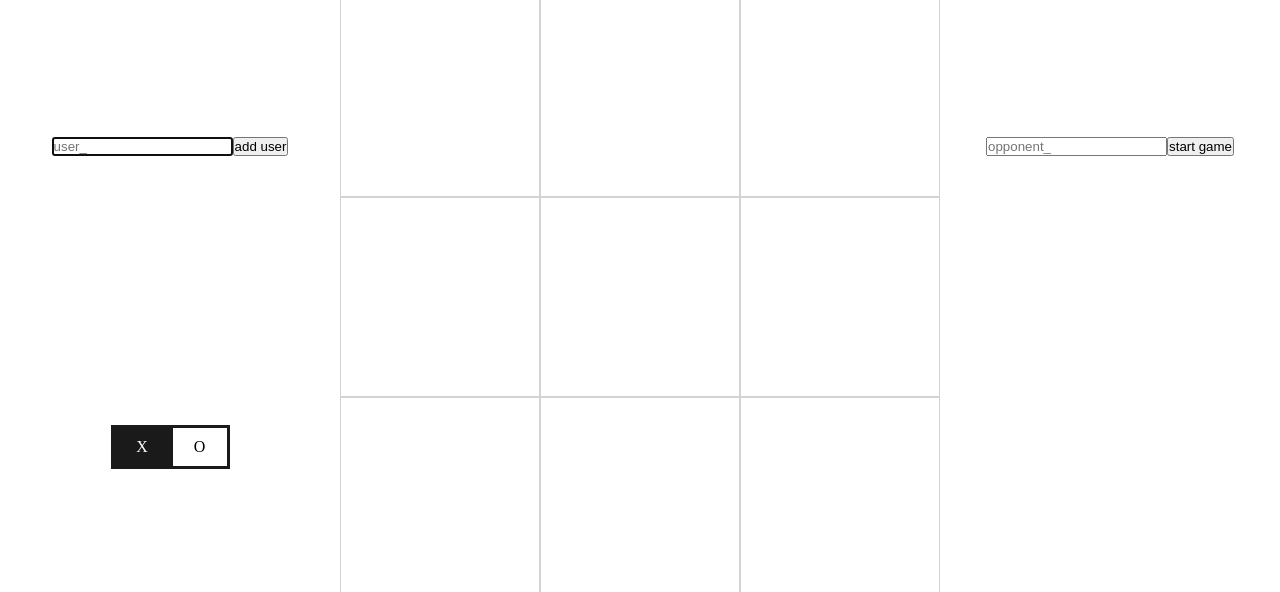
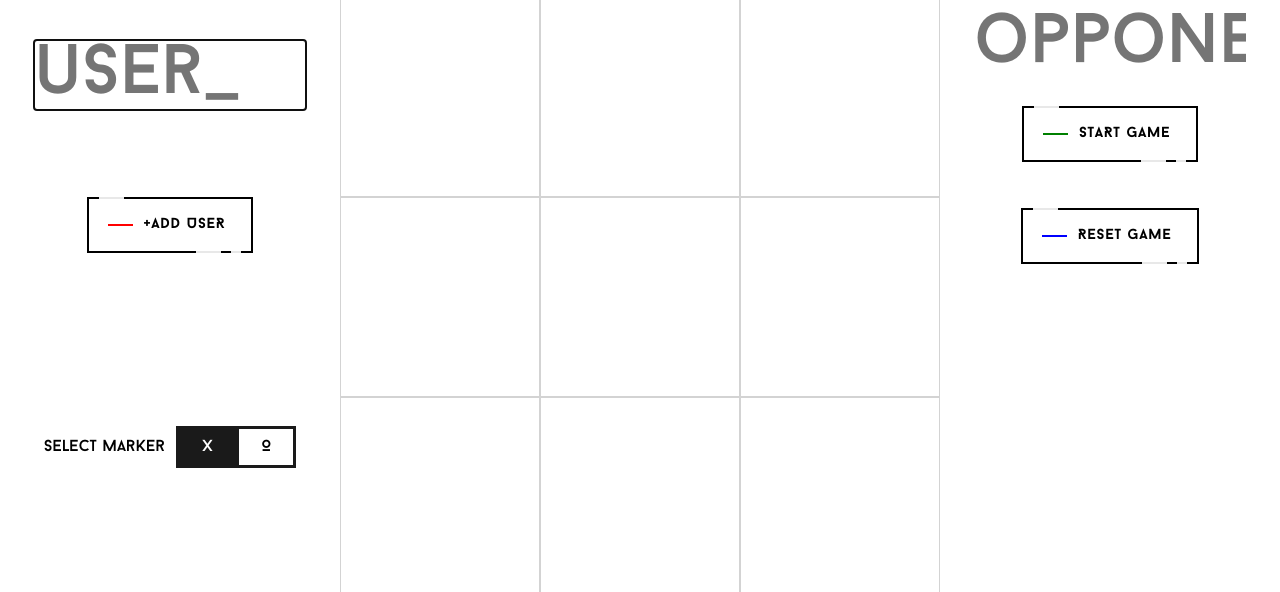
Before and after one commit to cora-type/tic-tac-toe, a plain HTML site: page index.html in a window 1280 px wide. Shown: the part 70-662 px from the top of the page. Drawn offline with nearby package versions, Linux system fonts and the light colour scheme.

Commit message:
polished css front end

```diff
--- a/index.html
+++ b/index.html
@@ -17,10 +17,16 @@
 
     <div class="user-input">
       <input type="text" id="user1" name="name" placeholder="user_" autofocus />
-      <button id="user1Button">add user</button>
+      <a class="fancy" id="enterButton" href="#">
+        <span class="top-key"></span>
+        <span class="text">+add user</span>
+        <span class="bottom-key-1"></span>
+        <span class="bottom-key-2"></span>
+      </a>
     </div>
 
     <div class="button-input">
+      select marker &nbsp;
       <div class="mark-input">
         <input
           id="toggle-on"
@@ -44,8 +50,20 @@
 
     <div class="opponent">
       <input type="text" id="opponent" name="name" placeholder="opponent_" />
-      <button id="opponentButton">start game</button>
+      <a class="fancy opponent" id="opponentButton" href="#">
+        <span class="top-key"></span>
+        <span class="text">start game</span>
+        <span class="bottom-key-1"></span>
+        <span class="bottom-key-2"></span>
+      </a>
+      <a class="fancy reset" id="resetButton" href="#">
+        <span class="top-key"></span>
+        <span class="text">reset game</span>
+        <span class="bottom-key-1"></span>
+        <span class="bottom-key-2"></span>
+      </a>
     </div>
+
     <div class="user-name">-</div>
     <div class="versus">VS.</div>
     <div class="opponent-name">-</div>
--- a/script.js
+++ b/script.js
@@ -88,11 +88,9 @@ const gameBoard = (() => {
 const displayController = (() => {
   let gameboard = gameBoard.gameboard; // grab the current gameboard array
 
-  const rebooot = () => {
+  const reboot = () => {
     gameboard = Array(9).fill(undefined);
-    player1 = "";
-    player2 = "";
-    currentPlayer = "";
+    player1 = player2 = currentPlayer = "";
     const markers = document.querySelectorAll(".marker");
     markers.forEach((marker) => {
       marker.remove();
@@ -122,7 +120,7 @@ const displayController = (() => {
     });
   };
 
-  return { displayUpdate, rebooot };
+  return { displayUpdate, reboot };
 })();
 
 const markFactory = (mark, element) => {};
@@ -139,7 +137,7 @@ const player = (name, mark) => {
 
 const gameInitializer = (() => {
   const userName = document.getElementById("user1");
-  const user1Submit = document.getElementById("user1Button");
+  const user1Submit = document.getElementById("enterButton");
 
   const displayUserName = document.querySelector(".user-name");
   const displayOpponentName = document.querySelector(".opponent-name");
--- a/styles.css
+++ b/styles.css
@@ -1,8 +1,33 @@
+@font-face {
+  font-family: "Baron-Neue";
+  src: url(fonts/BaronNeue-Regular.otf) format("truetype");
+  font-weight: normal;
+}
+
+@font-face {
+  font-family: "Baron-Neue";
+  src: url(fonts/BaronNeue-Bold.otf) format("truetype");
+  font-weight: bold;
+}
+
+@font-face {
+  font-family: "Baron-Neue";
+  src: url(fonts/BaronNeue-Italic.otf) format("truetype");
+  font-style: italic;
+}
+
+@font-face {
+  font-family: "CodeNext";
+  src: url(fonts/CodeNext-Trial-Regular.ttf) format("truetype");
+  font-weight: normal;
+}
+
 * {
   margin: 0;
   padding: 0;
   -webkit-box-sizing: border-box;
   box-sizing: border-box;
+  font-family: "Baron-Neue";
   /* border: 1px solid black; */
 }
 
@@ -14,6 +39,7 @@ body {
 }
 
 .header {
+  font-size: 50px;
   display: flex;
   align-items: center;
   justify-content: center;
@@ -42,6 +68,16 @@ body {
   align-items: center;
   justify-content: center;
   display: flex;
+  flex-wrap: wrap;
+}
+
+#user1,
+#opponent {
+  height: 70px;
+  font-size: 70px;
+  width: 80%;
+  border: none;
+  caret-color: red;
 }
 
 .user-name {
@@ -49,6 +85,7 @@ body {
   align-items: center;
   justify-content: center;
   display: flex;
+  font-size: 42px;
 }
 
 .button-input {
@@ -56,6 +93,21 @@ body {
   align-items: center;
   justify-content: center;
   display: flex;
+  flex-wrap: wrap;
+}
+
+#user1button {
+  border: 0px;
+  cursor: pointer;
+  background-color: white;
+}
+
+.opponent {
+  grid-area: 2/5/3/6;
+  align-items: center;
+  justify-content: center;
+  display: flex;
+  flex-wrap: wrap;
 }
 
 .opponent-name {
@@ -63,15 +115,14 @@ body {
   align-items: center;
   justify-content: center;
   display: flex;
-}
-.opponent {
-  grid-area: 2/5/3/6;
-  align-items: center;
-  justify-content: center;
-  display: flex;
+  font-size: 42px;
 }
 
+.fancy.reset {
+  margin: 20px;
+}
 .versus {
+  font-size: 130px;
   grid-area: 4/3/5/4;
   align-items: center;
   justify-content: center;
@@ -146,3 +197,116 @@ input[type="radio"].toggle:checked + label {
 input[type="radio"].toggle:checked + label:after {
   left: 0;
 }
+
+/* From uiverse.io */
+.fancy {
+  background-color: transparent;
+  border: 2px solid #000;
+  border-radius: 0;
+  box-sizing: border-box;
+  color: #fff;
+  cursor: pointer;
+  display: inline-block;
+  font-weight: 700;
+  letter-spacing: 0.05em;
+  margin: 0;
+  outline: none;
+  overflow: visible;
+  padding: 1.25em 2em;
+  position: relative;
+  text-align: center;
+  text-decoration: none;
+  text-transform: none;
+  transition: all 0.3s ease-in-out;
+  user-select: none;
+  font-size: 13px;
+}
+
+.fancy::before {
+  content: " ";
+  width: 1.5625rem;
+  height: 2px;
+  background: red;
+  top: 50%;
+  left: 1.5em;
+  position: absolute;
+  transform: translateY(-50%);
+  transform-origin: center;
+  transition: background 0.3s linear, width 0.3s linear;
+}
+
+.opponent::before {
+  background: green;
+}
+
+.reset::before {
+  background: blue;
+}
+
+.fancy .text {
+  font-size: 1.125em;
+  line-height: 1.33333em;
+  padding-left: 2em;
+  display: block;
+  text-align: left;
+  transition: all 0.3s ease-in-out;
+  text-transform: uppercase;
+  text-decoration: none;
+  color: black;
+}
+
+.fancy .top-key {
+  height: 2px;
+  width: 1.5625rem;
+  top: -2px;
+  left: 0.625rem;
+  position: absolute;
+  background: #e8e8e8;
+  transition: width 0.5s ease-out, left 0.3s ease-out;
+}
+
+.fancy .bottom-key-1 {
+  height: 2px;
+  width: 1.5625rem;
+  right: 1.875rem;
+  bottom: -2px;
+  position: absolute;
+  background: #e8e8e8;
+  transition: width 0.5s ease-out, right 0.3s ease-out;
+}
+
+.fancy .bottom-key-2 {
+  height: 2px;
+  width: 0.625rem;
+  right: 0.625rem;
+  bottom: -2px;
+  position: absolute;
+  background: #e8e8e8;
+  transition: width 0.5s ease-out, right 0.3s ease-out;
+}
+
+.fancy:hover {
+  color: white;
+  background: black;
+}
+
+.fancy:hover::before {
+  width: 0.9375rem;
+  background: white;
+}
+
+.fancy:hover .text {
+  color: white;
+  padding-left: 1.5em;
+}
+
+.fancy:hover .top-key {
+  left: -2px;
+  width: 0px;
+}
+
+.fancy:hover .bottom-key-1,
+.fancy:hover .bottom-key-2 {
+  right: 0;
+  width: 0;
+}
```
Also changed, not shown: fonts/BaronNeue-Black.otf (added), fonts/BaronNeue-Bold.otf (added), fonts/BaronNeue-Italic.otf (added), fonts/BaronNeue-Regular.otf (added), 3 other files.
